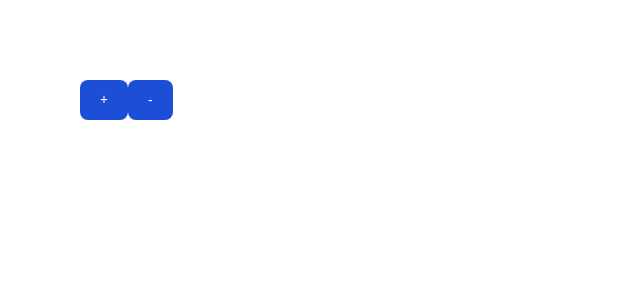
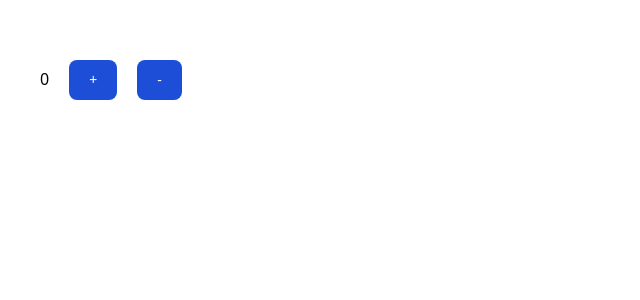
Before and after one commit to rijans/endless-enigma, a React (Create React App) app: page / in a window 1280 px wide. Shown: the top 300 px of the page, without its empty margins (0-640 px from the left). Built offline with nearby package versions, Linux system fonts and the light colour scheme.

Commit message:
Add Redux

```diff
--- a/src/calculator/Calculator.js
+++ b/src/calculator/Calculator.js
@@ -2,9 +2,10 @@ import React from 'react';
 
 function Calculator(props) {
     return (
-        <div className={"m-20"}>
+        <div className={"m-10"}>
+            <label>0</label>
             <button type="submit"
-                    className="text-white bg-blue-700 hover:bg-blue-800 focus:ring-4 focus:ring-blue-300 font-medium rounded-lg text-sm w-full sm:w-auto px-5 py-2.5 text-center dark:bg-blue-600 dark:hover:bg-blue-700 dark:focus:ring-blue-800">{'+'}
+                    className="m-5 text-white bg-blue-700 hover:bg-blue-800 focus:ring-4 focus:ring-blue-300 font-medium rounded-lg text-sm w-full sm:w-auto px-5 py-2.5 text-center dark:bg-blue-600 dark:hover:bg-blue-700 dark:focus:ring-blue-800">{'+'}
             </button>
             <button type="submit"
                     className="text-white bg-blue-700 hover:bg-blue-800 focus:ring-4 focus:ring-blue-300 font-medium rounded-lg text-sm w-full sm:w-auto px-5 py-2.5 text-center dark:bg-blue-600 dark:hover:bg-blue-700 dark:focus:ring-blue-800">{'-'}
@@ -13,5 +14,10 @@ function Calculator(props) {
         </div>
     );
 }
+const mapStateToProps = (state) => {
+    return {
+        number: state.number
+    };
+}
 
 export default Calculator;
--- a/src/calculator/actions.js
+++ b/src/calculator/actions.js
@@ -6,7 +6,6 @@ export function addNumber (){
     }
 }
 
-
 export function subNumber (){
     return {
         type: SUB_NUMBER
```
